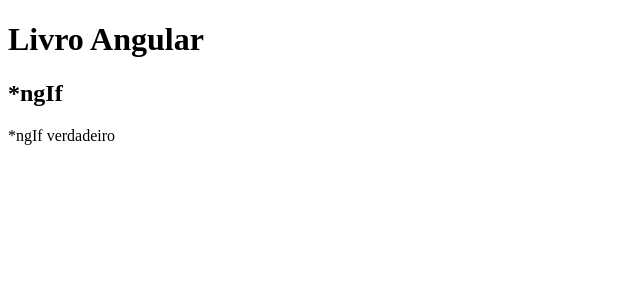
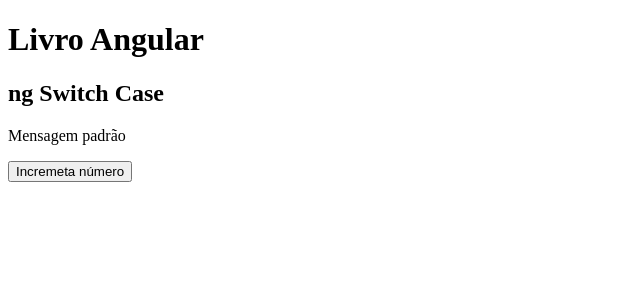
Before and after one commit to eltoncox/angular-training, an Angular app: page / in a window 1280 px wide. Shown: the top 300 px of the page, without its empty margins (0-640 px from the left). Built offline with nearby package versions, Linux system fonts and the light colour scheme.

Commit message:
ngIf e NgSwitch.

```diff
--- a/src/app/app.component.html
+++ b/src/app/app.component.html
@@ -10,6 +10,7 @@
 
 <app-property-binding></app-property-binding>
 
-<app-two-way-binding></app-two-way-binding> -->
+<app-two-way-binding></app-two-way-binding>
 
-<app-ng-if></app-ng-if>
+<app-ng-if></app-ng-if> -->
+<app-ng-switch-case></app-ng-switch-case>
--- a/src/app/app.module.ts
+++ b/src/app/app.module.ts
@@ -10,6 +10,7 @@ import { InterpolationBindingComponent } from './interpolation-binding/interpola
 import { PropertyBindingComponent } from './property-binding/property-binding.component';
 import { TwoWayBindingComponent } from './two-way-binding/two-way-binding.component';
 import { NgIfComponent } from './ng-if/ng-if.component';
+import { NgSwitchCaseComponent } from './ng-switch-case/ng-switch-case.component';
 
 
 
@@ -20,7 +21,8 @@ import { NgIfComponent } from './ng-if/ng-if.component';
     InterpolationBindingComponent,
     PropertyBindingComponent,
     TwoWayBindingComponent,
-    NgIfComponent
+    NgIfComponent,
+    NgSwitchCaseComponent
   ],
   imports: [
     BrowserModule,
--- a/src/app/ng-if/ng-if.component.html
+++ b/src/app/ng-if/ng-if.component.html
@@ -8,3 +8,15 @@
 <div *ngIf="false">
   *ngIf falso
 </div>
+
+
+<button (click)="mostrar()">Exibir o nome da escola de treinamento</button>
+<br>
+<p *ngIf="getValor()">treinamento com a condicional *ngIf</p>
+
+<p *ngIf="cursos.length == 0 "> Não temos curso disponível</p>
+<p *ngIf="cursos.length  > 0 "> Agora temos curso cadastrado</p>
+<button (click)="addCurso()"> add novo curso</button>
+
+<p *ngIf="mostraNome"> Com uma variável</p>
+<p [hidden]="getValor">Parágrafo com hidden</p>
--- a/src/app/ng-if/ng-if.component.ts
+++ b/src/app/ng-if/ng-if.component.ts
@@ -7,4 +7,19 @@ import { Component } from '@angular/core';
 })
 export class NgIfComponent {
 
+  mostraNome!: boolean;
+  cursos: string [] = [];
+  mostrar(): void {
+    this.mostraNome = !this.mostraNome
+  }
+  getValor(): boolean {
+    return this.mostraNome;
+  }
+  addCurso() {
+     this.cursos.push('Angular 16')
+  }
+
+
+
+
 }
--- /dev/null
+++ b/src/app/ng-switch-case/ng-switch-case.component.html
@@ -0,0 +1,12 @@
+<h2>ng Switch Case</h2>
+
+<div [ngSwitch]="numero">
+  <p *ngSwitchCase="1">a variável esta com o valor de {{numero}}</p>
+  <p *ngSwitchCase="2">a variável esta com o valor de {{numero}}</p>
+  <p *ngSwitchCase="3">a variável esta com o valor de {{numero}}</p>
+  <p *ngSwitchCase="4">a variável esta com o valor de {{numero}}</p>
+  <p *ngSwitchCase="5">a variável esta com o valor de {{numero}}</p>
+  <p *ngSwitchDefault>Mensagem padrão</p>
+</div>
+
+<button (click)="incremetarNumero()">Incremeta número</button>
--- /dev/null
+++ b/src/app/ng-switch-case/ng-switch-case.component.ts
@@ -0,0 +1,14 @@
+import { Component } from '@angular/core';
+
+@Component({
+  selector: 'app-ng-switch-case',
+  templateUrl: './ng-switch-case.component.html',
+  styleUrls: ['./ng-switch-case.component.css']
+})
+export class NgSwitchCaseComponent {
+  numero: number = 0;
+  incremetarNumero() {
+   this.numero++;
+  }
+
+}
```
Also changed, not shown: src/app/ng-switch-case/ng-switch-case.component.css (added).
